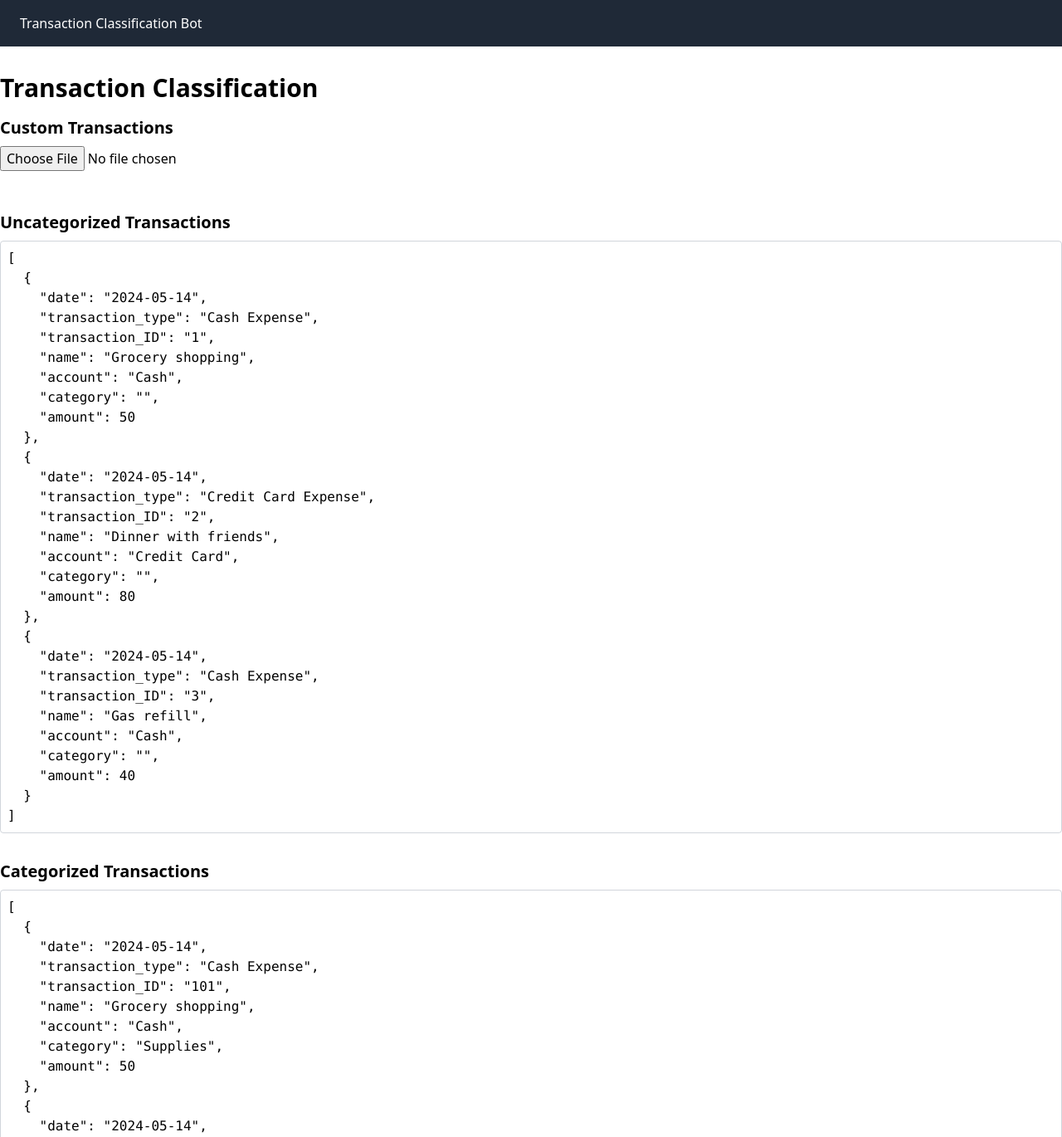
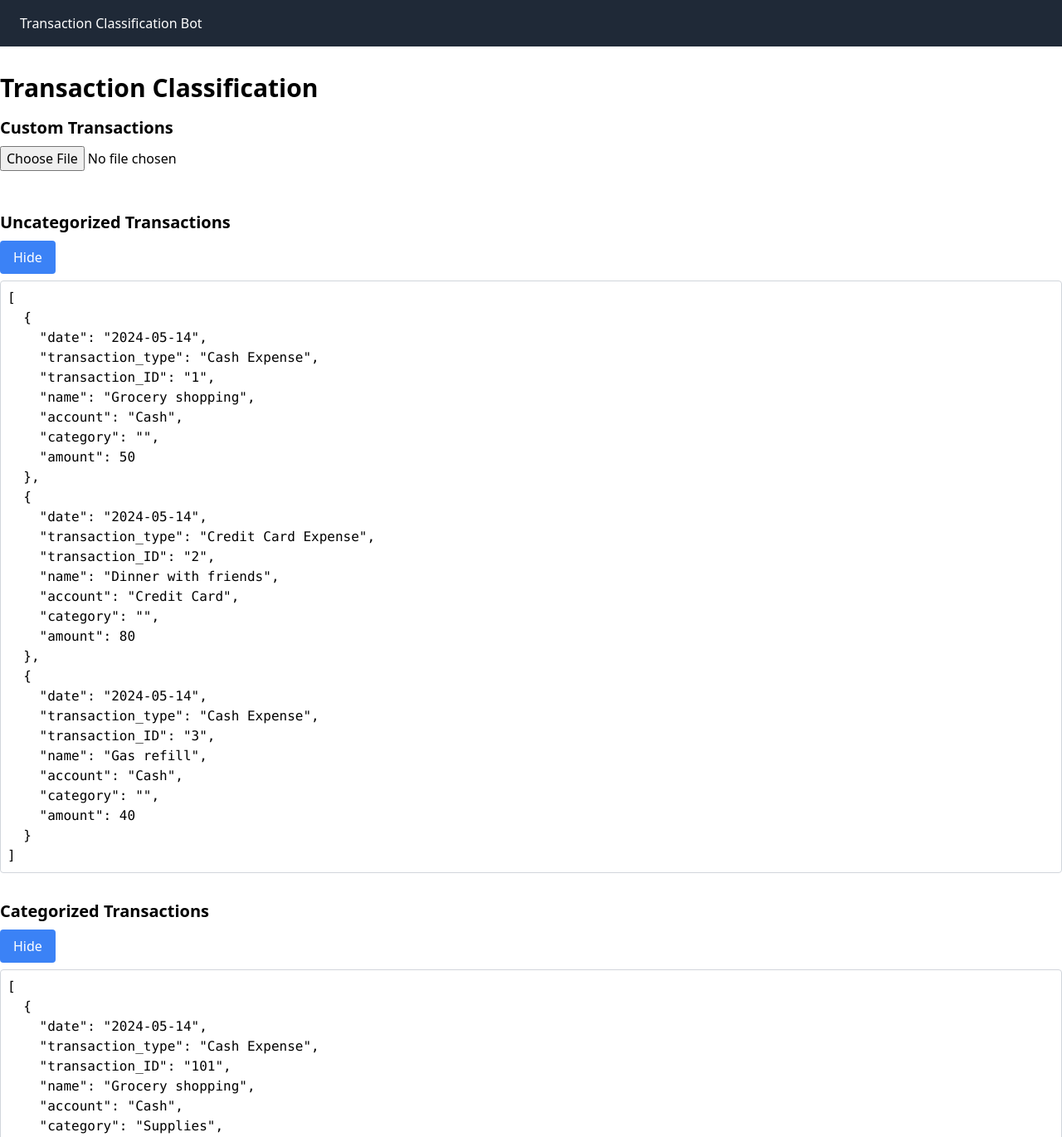
Before and after one commit to Vero-Ventures/transaction-classification-bot, a Next.js app in the folder frontend/: page /classify in a window 1280 px wide. Shown: the top 1370 px of the page at 83% size. Built offline with nearby package versions, Linux system fonts and the light colour scheme; no server answers.

Commit message:
Add csv upload for test page

```diff
--- a/frontend/app/classify/page.tsx
+++ b/frontend/app/classify/page.tsx
@@ -71,6 +71,8 @@ export default function TransactionsPage() {
   const [categorizedTransactions, setCategorizedTransactions] = useState<
     Transaction[]
   >(defaultCategorizedTransactions);
+  const [showUncategorized, setShowUncategorized] = useState<boolean>(true);
+  const [showCategorized, setShowCategorized] = useState<boolean>(true);
 
   const parseCSV = (csvText: string): Transaction[] => {
     const lines = csvText.trim().split('\n');
@@ -148,15 +150,29 @@ export default function TransactionsPage() {
       </div>
       <div className="mb-8">
         <h2 className="text-xl font-bold mb-2">Uncategorized Transactions</h2>
+        <button
+          onClick={() => setShowUncategorized(!showUncategorized)}
+          className="bg-blue-500 text-white px-4 py-2 rounded hover:bg-blue-600 mb-2">
+          {showUncategorized ? 'Hide' : 'Show'}
+        </button>
+        {showUncategorized && (
           <pre className="border border-gray-300 rounded p-2">
             {JSON.stringify(uncategorizedTransactions, null, 2)}
           </pre>
+        )}
       </div>
       <div className="mb-8">
         <h2 className="text-xl font-bold mb-2">Categorized Transactions</h2>
+        <button
+          onClick={() => setShowCategorized(!showCategorized)}
+          className="bg-blue-500 text-white px-4 py-2 rounded hover:bg-blue-600 mb-2">
+          {showCategorized ? 'Hide' : 'Show'}
+        </button>
+        {showCategorized && (
           <pre className="border border-gray-300 rounded p-2">
             {JSON.stringify(categorizedTransactions, null, 2)}
           </pre>
+        )}
       </div>
       <div className="mb-8">
         <button
```
Lines whose indentation alone changed are shown as unchanged.
